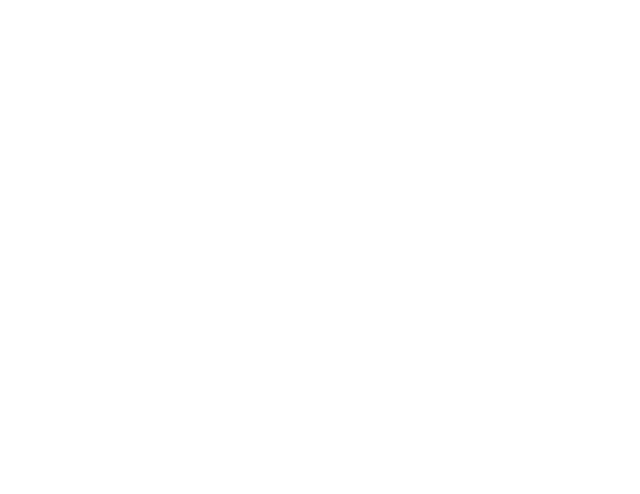
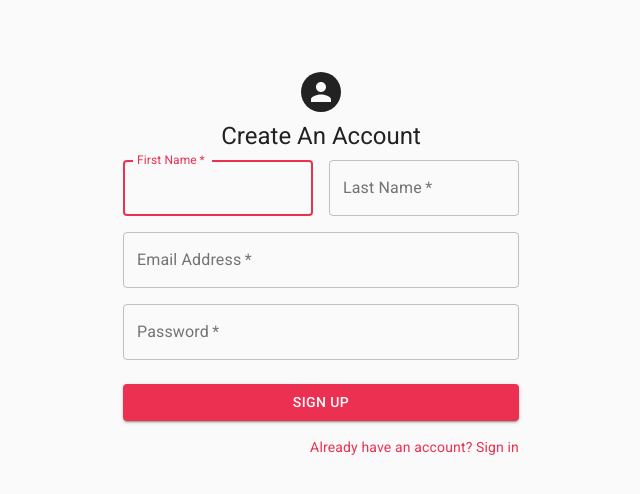
Before and after one commit to zachary-nguyen/icucode, a React (Create React App) app: page /register in a window 1280 px wide. Shown: the top 494 px of the page, without its empty margins (319-959 px from the left). Built offline with nearby package versions, Linux system fonts and the light colour scheme; the HTML template or start-up script is replaced by a standard one.

Commit message:
Add registration screen

```diff
--- a/src/routes/Routes.tsx
+++ b/src/routes/Routes.tsx
@@ -1,6 +1,7 @@
 import React from "react";
 import { Switch, Route, BrowserRouter } from "react-router-dom";
 import Login from "../views/login/Login";
+import Register from "../views/login/Register";
 import Profile from "../views/profile/Profile";
 
 const Routes = () => {
@@ -9,6 +10,7 @@ const Routes = () => {
       <Switch>
         <Route path={"/profile"} exact component={Profile} />
         <Route path={"/login"} exact component={Login} />
+        <Route path={"/register"} exact component={Register} />
       </Switch>
     </BrowserRouter>
   );
--- a/src/views/login/Login.tsx
+++ b/src/views/login/Login.tsx
@@ -44,10 +44,8 @@ interface Props {}
 const Login = (props: Props) => {
   const classes = useStyles();
 
-  const [loginState, setLoginState] = useState({
-    email: "",
-    password: "",
-  });
+  const [email, setEmail] = useState("");
+  const [password, setPassword] = useState("");
 
   return (
     <Container component="main" maxWidth="xs">
@@ -68,6 +66,8 @@ const Login = (props: Props) => {
             name="email"
             autoComplete="email"
             autoFocus
+            value={email}
+            onChange={(e) => setEmail(e.target.value)}
           />
           <TextField
             variant="outlined"
@@ -79,6 +79,8 @@ const Login = (props: Props) => {
             type="password"
             id="password"
             autoComplete="current-password"
+            value={password}
+            onChange={(e) => setPassword(e.target.value)}
           />
           <FormControlLabel
             control={<Checkbox value="remember" color="primary" />}
@@ -100,7 +102,7 @@ const Login = (props: Props) => {
               </Link>
             </Grid>
             <Grid item>
-              <Link href="#" variant="body2">
+              <Link href="/register" variant="body2">
                 Don't have an account? Sign Up
               </Link>
             </Grid>
--- /dev/null
+++ b/src/views/login/Register.tsx
@@ -0,0 +1,139 @@
+import {
+  Avatar,
+  Box,
+  Button,
+  Checkbox,
+  Container,
+  createStyles,
+  CssBaseline,
+  FormControlLabel,
+  Grid,
+  Link,
+  makeStyles,
+  TextField,
+  Theme,
+  Typography,
+} from "@material-ui/core";
+import { Copyright } from "@material-ui/icons";
+import React, { useState } from "react";
+
+const useStyles = makeStyles((theme: Theme) =>
+  createStyles({
+    paper: {
+      marginTop: theme.spacing(8),
+      display: "flex",
+      flexDirection: "column",
+      alignItems: "center",
+    },
+    avatar: {
+      margin: theme.spacing(1),
+      backgroundColor: theme.palette.secondary.main,
+    },
+    form: {
+      width: "100%", // Fix IE 11 issue.
+      marginTop: theme.spacing(1),
+    },
+    submit: {
+      margin: theme.spacing(3, 0, 2),
+    },
+  })
+);
+
+interface Props {}
+
+const Register = (props: Props) => {
+  const classes = useStyles();
+
+  const [firstName, setFirstName] = useState("");
+  const [lastName, setLastName] = useState("");
+  const [email, setEmail] = useState("");
+  const [password, setPassword] = useState("");
+
+  return (
+    <Container component="main" maxWidth="xs">
+      <CssBaseline />
+      <div className={classes.paper}>
+        <Avatar className={classes.avatar}></Avatar>
+        <Typography component="h1" variant="h5">
+          Create An Account
+        </Typography>
+        <form className={classes.form} noValidate>
+          <Grid container spacing={2}>
+            <Grid item xs={12} sm={6}>
+              <TextField
+                autoComplete="fname"
+                name="firstName"
+                variant="outlined"
+                required
+                fullWidth
+                id="firstName"
+                label="First Name"
+                autoFocus
+                value={firstName}
+                onChange={(e) => setFirstName(e.target.value)}
+              />
+            </Grid>
+            <Grid item xs={12} sm={6}>
+              <TextField
+                variant="outlined"
+                required
+                fullWidth
+                id="lastName"
+                label="Last Name"
+                name="lastName"
+                autoComplete="lname"
+                value={lastName}
+                onChange={(e) => setLastName(e.target.value)}
+              />
+            </Grid>
+            <Grid item xs={12}>
+              <TextField
+                variant="outlined"
+                required
+                fullWidth
+                id="email"
+                label="Email Address"
+                name="email"
+                autoComplete="email"
+                value={email}
+                onChange={(e) => setEmail(e.target.value)}
+              />
+            </Grid>
+            <Grid item xs={12}>
+              <TextField
+                variant="outlined"
+                required
+                fullWidth
+                name="password"
+                label="Password"
+                type="password"
+                id="password"
+                autoComplete="current-password"
+                value={password}
+                onChange={(e) => setPassword(e.target.value)}
+              />
+            </Grid>
+          </Grid>
+          <Button
+            type="submit"
+            fullWidth
+            variant="contained"
+            color="primary"
+            className={classes.submit}
+          >
+            Sign Up
+          </Button>
+          <Grid container justify="flex-end">
+            <Grid item>
+              <Link href="/login" variant="body2">
+                Already have an account? Sign in
+              </Link>
+            </Grid>
+          </Grid>
+        </form>
+      </div>
+    </Container>
+  );
+};
+
+export default Register;
```
